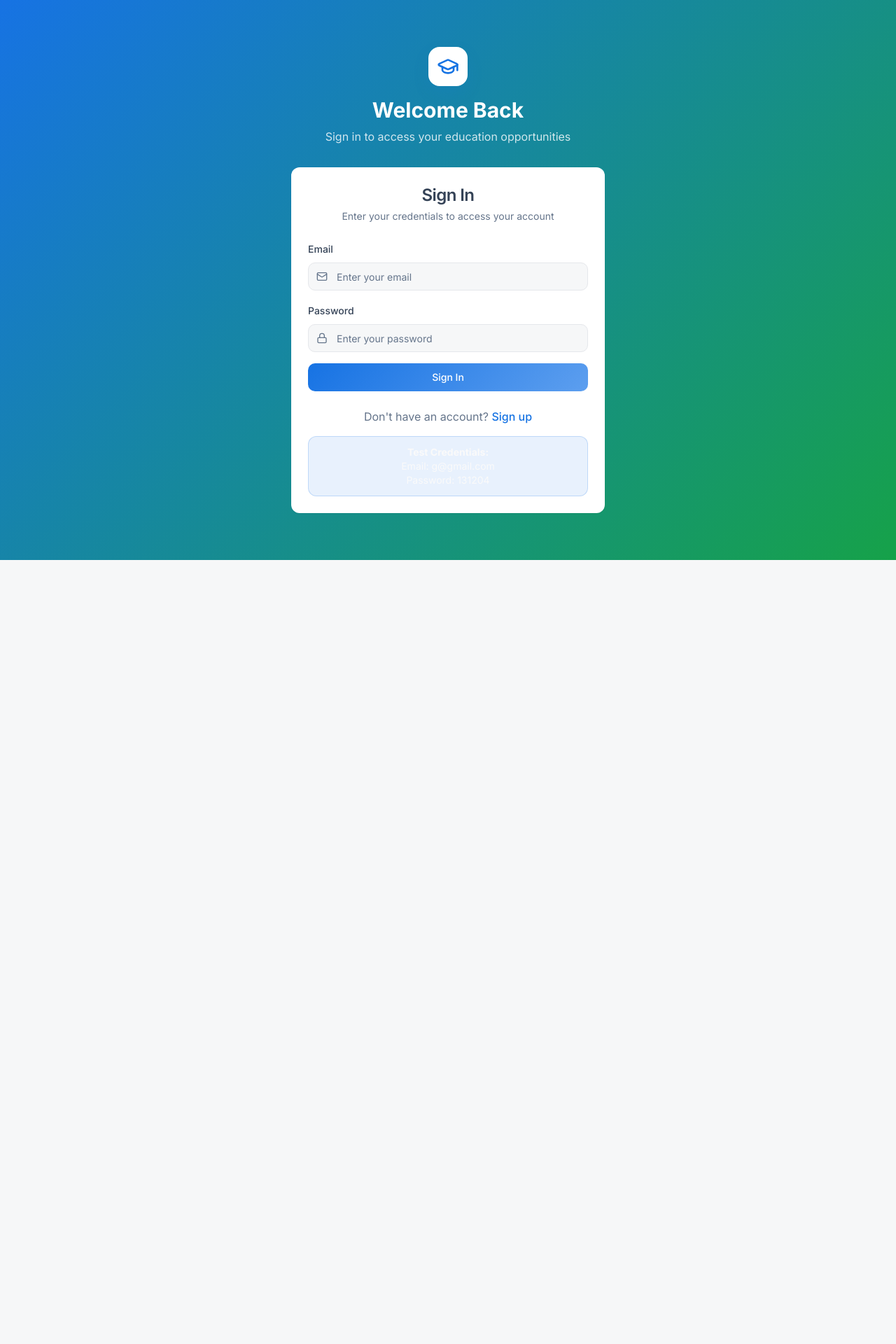
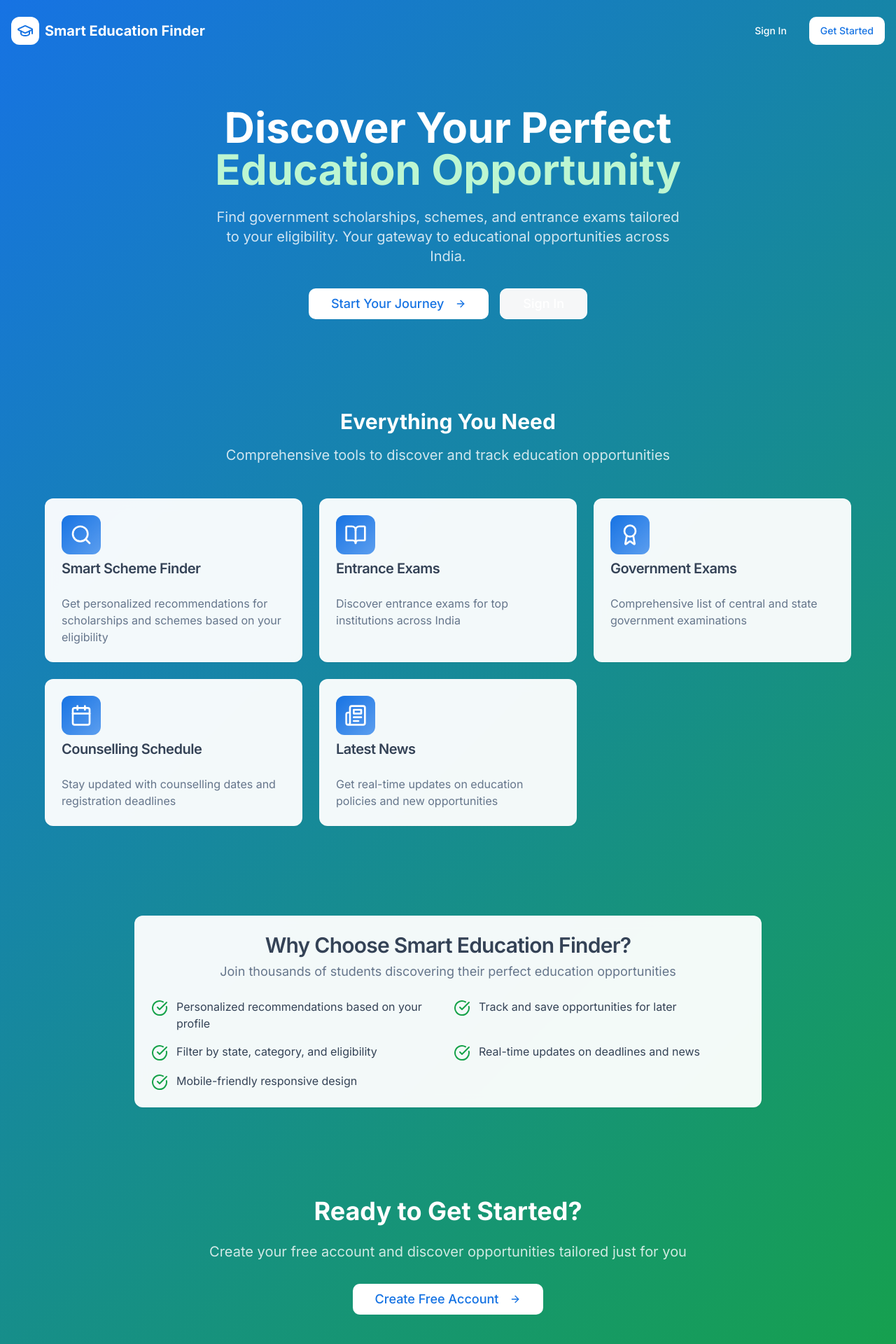
Before and after one commit to black1312-1/scheme-smart-india-finder, a React (Vite) app: page / in a window 1280 px wide. Before the commit this address led to /login. Shown: the top 1920 px of the page at 70% size. Before the commit the page ends 800 px from the top, so only its background shows below. Built offline with nearby package versions, Linux system fonts and the light colour scheme.

Commit message:
Add home page
Add a home page to the application.

```diff
--- a/src/App.tsx
+++ b/src/App.tsx
@@ -3,6 +3,7 @@ import { Toaster as Sonner } from "@/components/ui/sonner";
 import { TooltipProvider } from "@/components/ui/tooltip";
 import { QueryClient, QueryClientProvider } from "@tanstack/react-query";
 import { BrowserRouter, Routes, Route, Navigate } from "react-router-dom";
+import Home from "./pages/Home";
 import Login from "./pages/Login";
 import Register from "./pages/Register";
 import Onboarding from "./pages/Onboarding";
@@ -23,7 +24,8 @@ const App = () => (
       <Sonner />
       <BrowserRouter>
         <Routes>
-          <Route path="/" element={<Navigate to="/login" replace />} />
+          <Route path="/" element={<Home />} />
+          <Route path="/home" element={<Home />} />
           <Route path="/login" element={<Login />} />
           <Route path="/register" element={<Register />} />
           <Route path="/onboarding" element={<Onboarding />} />
--- /dev/null
+++ b/src/pages/Home.tsx
@@ -0,0 +1,172 @@
+import { Link } from "react-router-dom";
+import { Button } from "@/components/ui/button";
+import { Card, CardContent, CardDescription, CardHeader, CardTitle } from "@/components/ui/card";
+import { GraduationCap, Search, Award, BookOpen, Calendar, Newspaper, CheckCircle, ArrowRight } from "lucide-react";
+
+const Home = () => {
+  const features = [
+    {
+      icon: <Search className="h-8 w-8" />,
+      title: "Smart Scheme Finder",
+      description: "Get personalized recommendations for scholarships and schemes based on your eligibility"
+    },
+    {
+      icon: <BookOpen className="h-8 w-8" />,
+      title: "Entrance Exams",
+      description: "Discover entrance exams for top institutions across India"
+    },
+    {
+      icon: <Award className="h-8 w-8" />,
+      title: "Government Exams",
+      description: "Comprehensive list of central and state government examinations"
+    },
+    {
+      icon: <Calendar className="h-8 w-8" />,
+      title: "Counselling Schedule",
+      description: "Stay updated with counselling dates and registration deadlines"
+    },
+    {
+      icon: <Newspaper className="h-8 w-8" />,
+      title: "Latest News",
+      description: "Get real-time updates on education policies and new opportunities"
+    }
+  ];
+
+  const benefits = [
+    "Personalized recommendations based on your profile",
+    "Track and save opportunities for later",
+    "Filter by state, category, and eligibility",
+    "Real-time updates on deadlines and news",
+    "Mobile-friendly responsive design"
+  ];
+
+  return (
+    <div className="min-h-screen bg-gradient-hero">
+      {/* Header */}
+      <header className="container mx-auto px-4 py-6">
+        <div className="flex items-center justify-between">
+          <div className="flex items-center space-x-2">
+            <div className="p-2 bg-white rounded-lg">
+              <GraduationCap className="h-6 w-6 text-primary" />
+            </div>
+            <span className="font-bold text-xl text-white">Smart Education Finder</span>
+          </div>
+          <div className="flex items-center space-x-4">
+            <Link to="/login">
+              <Button variant="ghost" className="text-white hover:bg-white/10">
+                Sign In
+              </Button>
+            </Link>
+            <Link to="/register">
+              <Button className="bg-white text-primary hover:bg-white/90">
+                Get Started
+              </Button>
+            </Link>
+          </div>
+        </div>
+      </header>
+
+      {/* Hero Section */}
+      <section className="container mx-auto px-4 py-16 text-center">
+        <div className="max-w-4xl mx-auto animate-fade-in">
+          <h1 className="text-5xl md:text-6xl font-bold text-white mb-6">
+            Discover Your Perfect
+            <span className="block text-accent-light">Education Opportunity</span>
+          </h1>
+          <p className="text-xl text-white/80 mb-8 max-w-2xl mx-auto">
+            Find government scholarships, schemes, and entrance exams tailored to your eligibility.
+            Your gateway to educational opportunities across India.
+          </p>
+          <div className="flex flex-col sm:flex-row gap-4 justify-center">
+            <Link to="/register">
+              <Button size="lg" className="bg-white text-primary hover:bg-white/90 px-8 py-4 text-lg">
+                Start Your Journey
+                <ArrowRight className="ml-2 h-5 w-5" />
+              </Button>
+            </Link>
+            <Link to="/login">
+              <Button size="lg" variant="outline" className="border-white text-white hover:bg-white/10 px-8 py-4 text-lg">
+                Sign In
+              </Button>
+            </Link>
+          </div>
+        </div>
+      </section>
+
+      {/* Features Section */}
+      <section className="container mx-auto px-4 py-16">
+        <div className="max-w-6xl mx-auto">
+          <div className="text-center mb-12">
+            <h2 className="text-3xl font-bold text-white mb-4">Everything You Need</h2>
+            <p className="text-xl text-white/80">Comprehensive tools to discover and track education opportunities</p>
+          </div>
+
+          <div className="grid gap-6 md:grid-cols-2 lg:grid-cols-3">
+            {features.map((feature, index) => (
+              <Card key={index} className="shadow-elegant border-0 bg-white/95 backdrop-blur">
+                <CardHeader>
+                  <div className="p-3 bg-gradient-primary rounded-lg w-fit text-white">
+                    {feature.icon}
+                  </div>
+                  <CardTitle className="text-xl">{feature.title}</CardTitle>
+                </CardHeader>
+                <CardContent>
+                  <CardDescription className="text-base">{feature.description}</CardDescription>
+                </CardContent>
+              </Card>
+            ))}
+          </div>
+        </div>
+      </section>
+
+      {/* Benefits Section */}
+      <section className="container mx-auto px-4 py-16">
+        <div className="max-w-4xl mx-auto">
+          <Card className="shadow-elegant border-0 bg-white/95 backdrop-blur">
+            <CardHeader className="text-center">
+              <CardTitle className="text-3xl">Why Choose Smart Education Finder?</CardTitle>
+              <CardDescription className="text-lg">
+                Join thousands of students discovering their perfect education opportunities
+              </CardDescription>
+            </CardHeader>
+            <CardContent>
+              <div className="grid gap-4 md:grid-cols-2">
+                {benefits.map((benefit, index) => (
+                  <div key={index} className="flex items-start space-x-3">
+                    <CheckCircle className="h-6 w-6 text-success mt-0.5 flex-shrink-0" />
+                    <span className="text-foreground">{benefit}</span>
+                  </div>
+                ))}
+              </div>
+            </CardContent>
+          </Card>
+        </div>
+      </section>
+
+      {/* CTA Section */}
+      <section className="container mx-auto px-4 py-16 text-center">
+        <div className="max-w-3xl mx-auto">
+          <h2 className="text-4xl font-bold text-white mb-6">Ready to Get Started?</h2>
+          <p className="text-xl text-white/80 mb-8">
+            Create your free account and discover opportunities tailored just for you
+          </p>
+          <Link to="/register">
+            <Button size="lg" className="bg-white text-primary hover:bg-white/90 px-8 py-4 text-lg">
+              Create Free Account
+              <ArrowRight className="ml-2 h-5 w-5" />
+            </Button>
+          </Link>
+        </div>
+      </section>
+
+      {/* Footer */}
+      <footer className="container mx-auto px-4 py-8 border-t border-white/20">
+        <div className="text-center text-white/60">
+          <p>&copy; 2024 Smart Education Finder. Empowering students across India.</p>
+        </div>
+      </footer>
+    </div>
+  );
+};
+
+export default Home;
```
